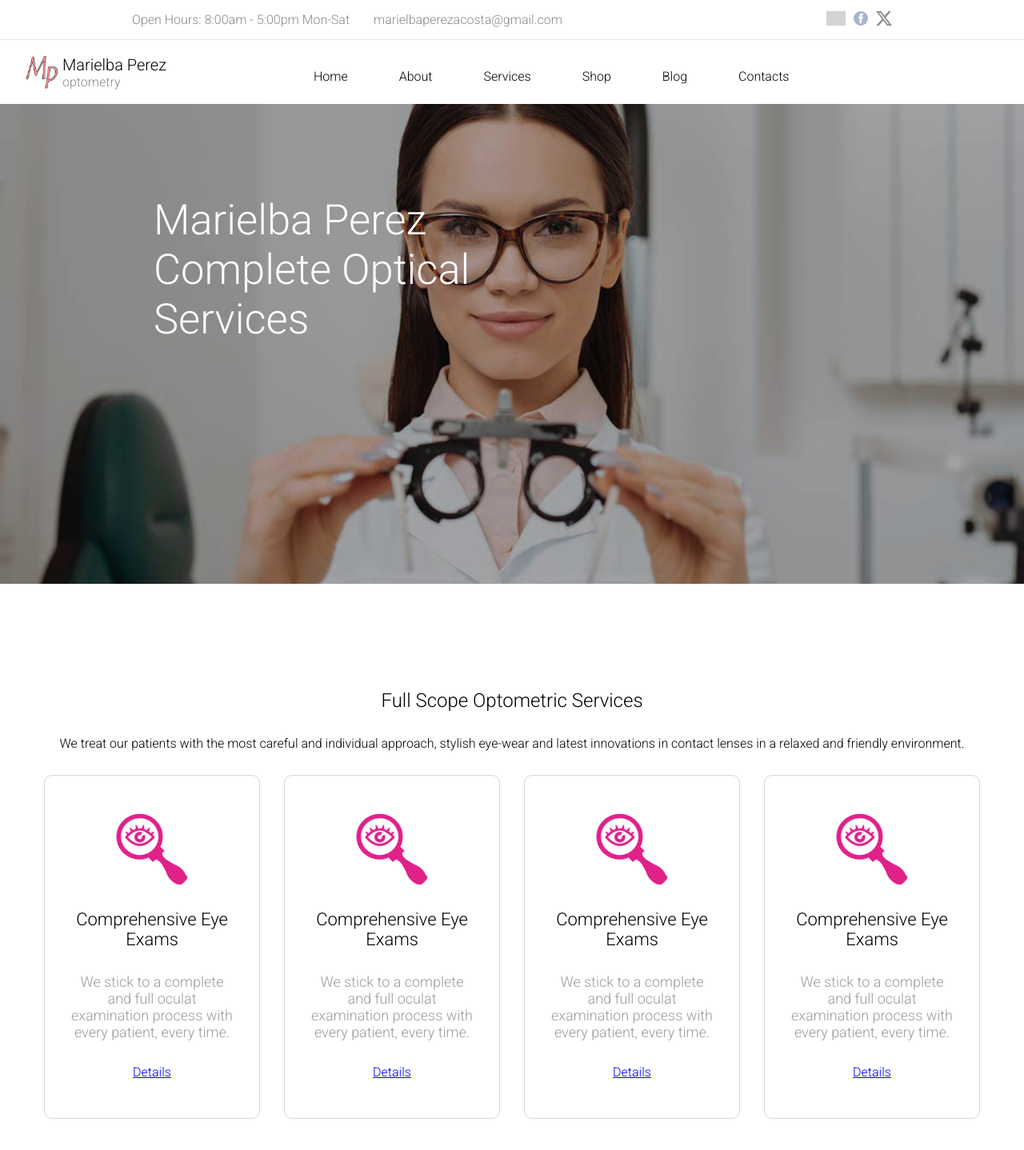
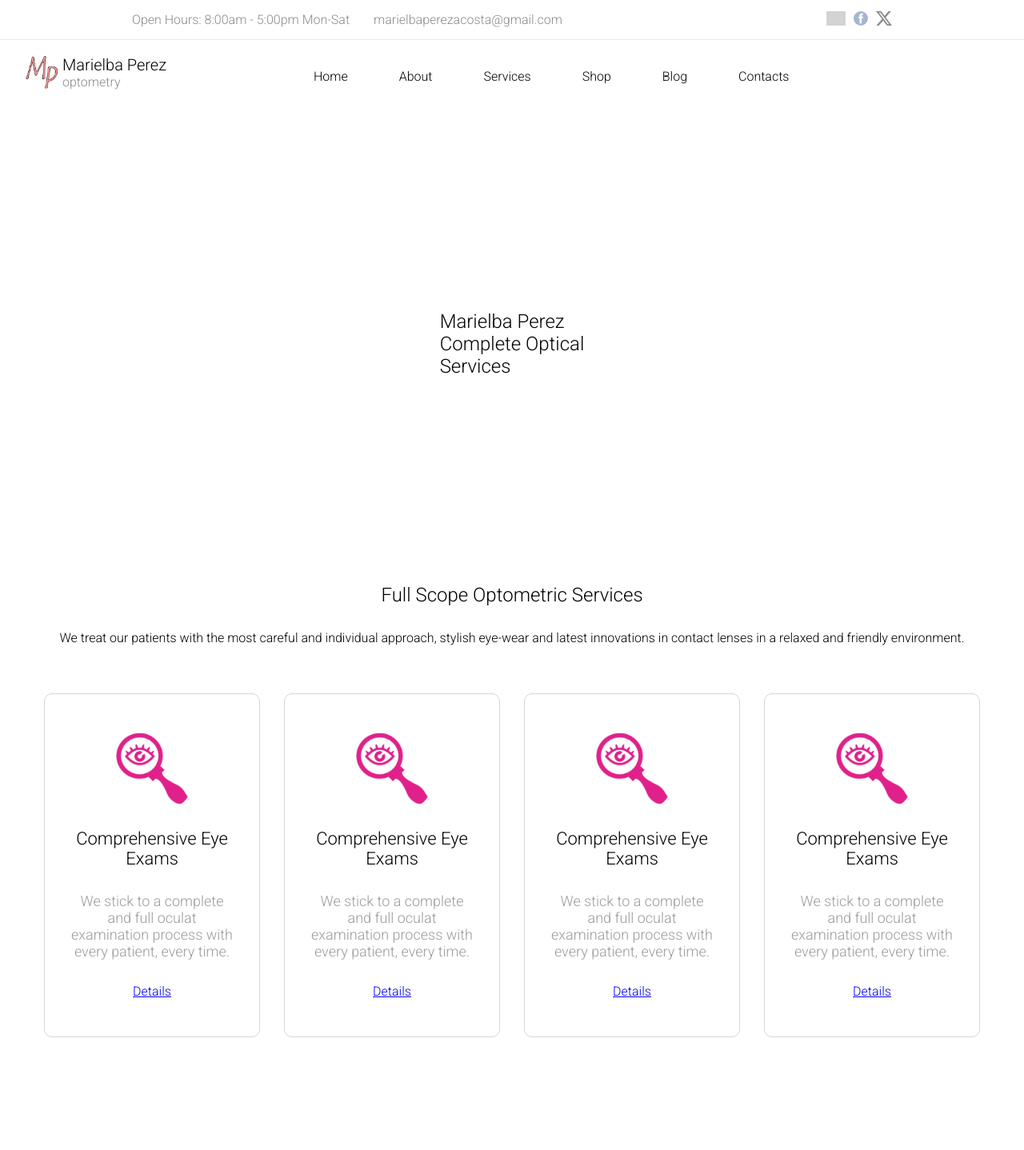
Before and after one commit to chocopros/mp-optometry, a React (Vite) app: page / in a window 1280 px wide. Shown: the top 1438 px of the page at 80% size. After the commit the page ends 1327 px from the top, so only its background shows below. Built offline with nearby package versions, Linux system fonts and the light colour scheme; grey boxes are pictures that could not be loaded.

Commit message:
details-hero

```diff
--- a/src/App.jsx
+++ b/src/App.jsx
@@ -1,7 +1,6 @@
 import { Route, Routes } from "react-router-dom"
 import Header from "./components/pages/Header/Header"
-import Home from "./components/Routes/Home/Home"
-
+import Home from "./components/routes/HomePage/Home"
 
 
 const App = () => {
--- a/src/components/pages/Header/Details/Nav/PanelNavigate.jsx
+++ b/src/components/pages/Header/Details/Nav/PanelNavigate.jsx
@@ -65,6 +65,7 @@ const NavBar = styled.header`
     padding: 0 2rem;
     background-color: var(--mainColor);
     color: var(--textColor);
+    z-index: 10;
 
     /* LOGO CODE */
     /* Todo lo referente al LOGO */
--- a/src/components/Routes/Home/Details_Home/HeroSection/HeroPrincipal.jsx
+++ b/src/components/routes/HomePage/Details_Home/HeroSection/HeroPrincipal.jsx
@@ -21,23 +21,13 @@ export default HeroPrincipal
 
 const HeroSection = styled.section`
     display: flex;
-    position: relative;
-
+    justify-content: center;
+    align-items: center;
     height: 75vh;
 
-    background-image: url('/images/Hero/optometry.jpg');
-    background-repeat: no-repeat;
-    background-position: center center;
-    background-size: calc(100vw) calc(100vh);
+    .title__hero{
+
+    }
 
 
-    .title__hero {
-
-        font-size: 35px;
-        color: white;
-        position: absolute;
-        bottom: 50%;
-        left: 15%;
-    }
-
 `
--- a/src/components/Routes/Home/Details_Home/services/ScopeServices.jsx
+++ b/src/components/routes/HomePage/Details_Home/services/ScopeServices.jsx
@@ -7,7 +7,7 @@ const ScopeServices = () => {
   return (
     <SectionScopeServices>
         <h2>Full Scope Optometric Services</h2>
-        <p>We treat our patients with the most careful and individual approach, stylish eye-wear and latest innovations in contact lenses in a relaxed and friendly environment.</p>
+        <p className='details_services'>We treat our patients with the most careful and individual approach, stylish eye-wear and latest innovations in contact lenses in a relaxed and friendly environment.</p>
         <section className='container__services'>
 
             <CardServices
@@ -46,17 +46,23 @@ const SectionScopeServices = styled.section`
     flex-direction: column;
     align-items: center;
     justify-content: center;
-    height: 800px;
     gap: 30px 0;
 
     max-width: 1300px;
     margin: 0 auto;
 
+    .details_services{
+        text-align: center;
+        padding: 0 20px;
+    }
+
 
     .container__services{
         display: flex;
+        justify-content: center;
         flex-wrap: wrap;
-        gap: 0 30px;
+        gap: 30px;
+        padding: 30px 0;
     }
 
 `
```
Also changed, not shown: src/components/routes/HomePage/Details_Home/services/card_services/CardServices.jsx (renamed from src/components/Routes/Home/Details_Home/services/card_services/CardServices.jsx), src/components/routes/HomePage/Home.jsx (renamed from src/components/Routes/Home/Home.jsx).
